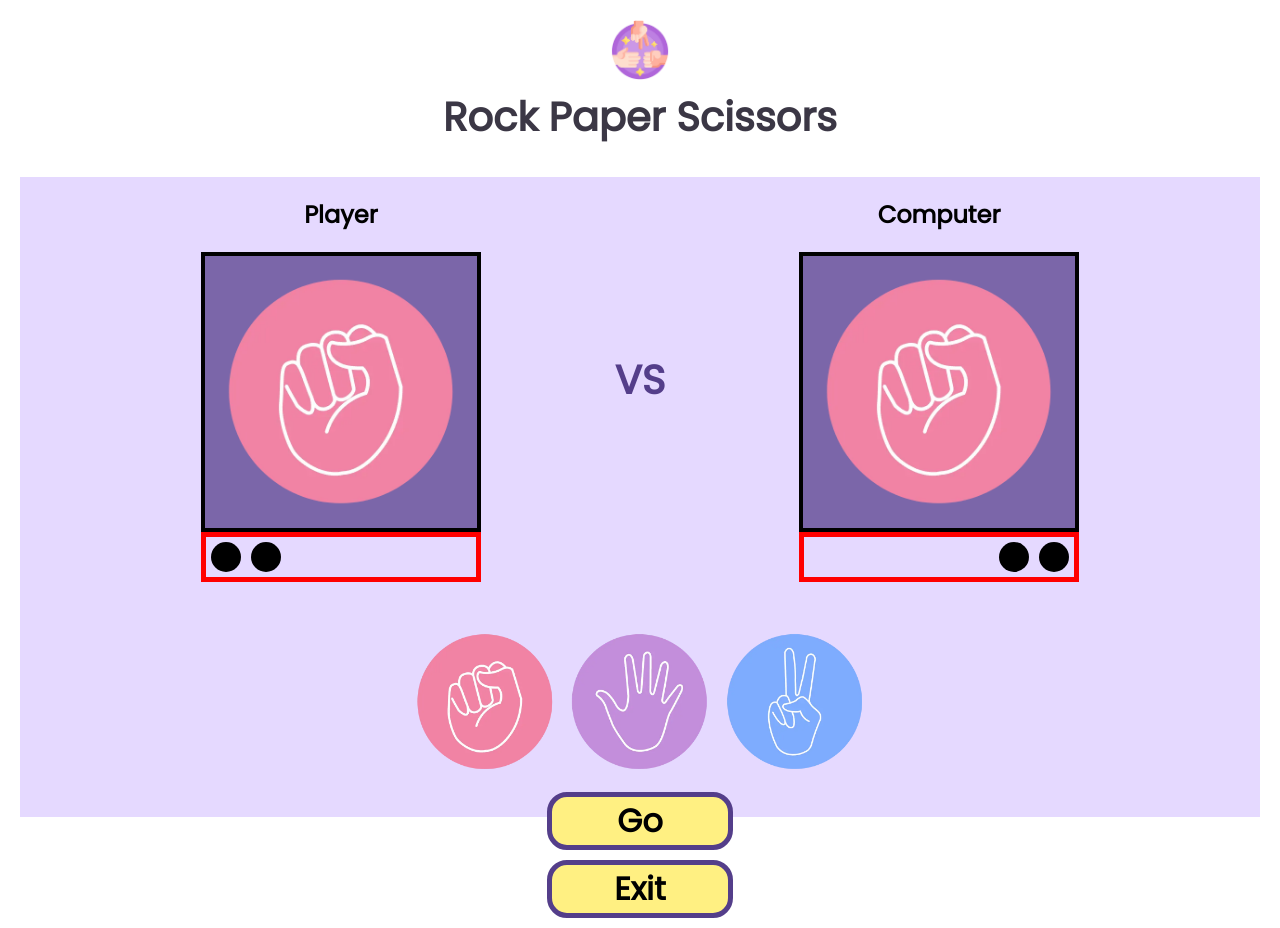
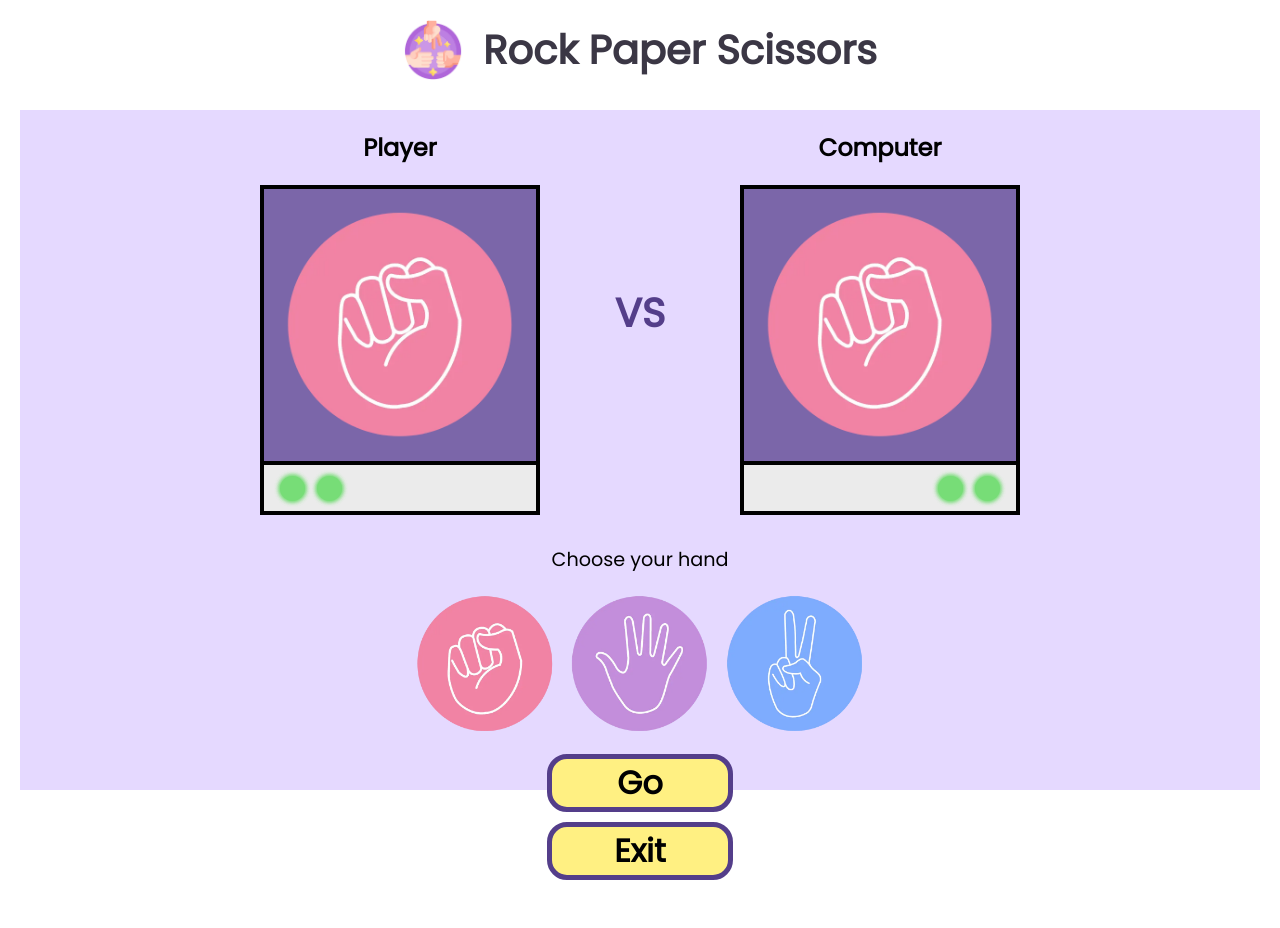
Before and after one commit to kelseyjaneadams/rock-paper-scissors, a plain HTML site: page index.html in a window 1280 px wide. Both pictures are taken after a click on the button "Let's Play". After the commit the page ends 890 px from the top, so only its background shows below. Drawn offline with Linux system fonts and the light colour scheme.

Commit message:
Add more styles to game area

```diff
--- a/assets/css/style.css
+++ b/assets/css/style.css
@@ -9,6 +9,13 @@
 body {
     padding: 20px;
     text-align: center;
+}
+
+.title {
+    display: flex;
+    justify-content: center;
+    text-align: center;
+    gap: 20px;
 }
 
 h1 {
@@ -23,8 +30,7 @@ h1 {
 
 #game-area {
     background-color: rgb(229, 217, 255);
-    /* height: 70vh; for intro screen */
-    height: 80vh;
+    height: 85vh;
 }
 
 /* Intro styles */
@@ -86,8 +92,7 @@ h1 {
 /* Game styles */
 .results-area {
     display: flex;
-    justify-content: space-around;
-    margin: 0 10% 0 10%;
+    justify-content: center;
 }
 
 .results-area h2 {
@@ -106,13 +111,17 @@ h1 {
     background-color: #573f8cbd;
 }
 
+.user-selection-parent p {
+    font-size: 1.2rem;
+    margin-top: 30px;
+}
+
 .user-selection {
     display: flex;
     justify-content: center;
     height: 180px;
     gap: 15px;
     padding: 20px;
-    margin-top: 30px;
 }
 
 .game-buttons {
@@ -140,9 +149,13 @@ h1 {
 
 .round-scores {
     display: flex;
-    border: red solid 5px;
+    border: black solid 4px;
+    background-color: #EBEBEB;
+    align-items: center;
+    border-top: none;
     width: 100%;
     height: 50px;
+    padding: 10px;
 }
 
 .computer-choice .round-scores {
@@ -151,16 +164,18 @@ h1 {
 
 .round-win {
     border-radius: 50%;
-    height: 30px;
-    width: 30px;
-    background: black;
-    margin: 5px;
+    height: 25px;
+    width: 25px;
+    background: #77DD77;
+    box-shadow: 0 0 5px #77DD77, 0 0 5px #77DD77, 0 0 5px #77DD77;
+    margin: 6px;
 }
 
 .countdown {
     display: flex;
     justify-content: center;
     align-items: center;
+    width: 200px;
 }
 
 .countdown h2 {
--- a/index.html
+++ b/index.html
@@ -19,8 +19,10 @@
 
 <body>
     <section>
+        <div class="title">
             <img class="logo" src="assets/images/rockpaperscissors.webp" alt="Rock Paper Scissors hands">
             <h1>Rock Paper Scissors</h1>
+        </div>
 
         <main id="game-area">
             <div class="intro">
@@ -68,11 +70,15 @@
                     </div>
                 </div>
 
+                <div class="user-selection-parent">
+                    <p>Choose your hand</p>
                     <div class="user-selection">
                         <img class="rock" src="assets/images/rock-image.webp" alt="A hand clenching into a fist to represent 'rock'.">
                         <img class = "paper" src="assets/images/paper-image.webp" alt="A flat open hand to represent 'paper'.">
                         <img class="scissors" src="assets/images/scissors-image.webp" alt="A hand holding the peace sign to represent 'scissors'.">
                     </div>
+                </div>
+
 
                 <div class="game-buttons">
                     <button>Go</button>
```
Also changed, not shown: assets/js/index.js (line endings or trailing spaces). Lines whose indentation alone changed are shown as unchanged.
